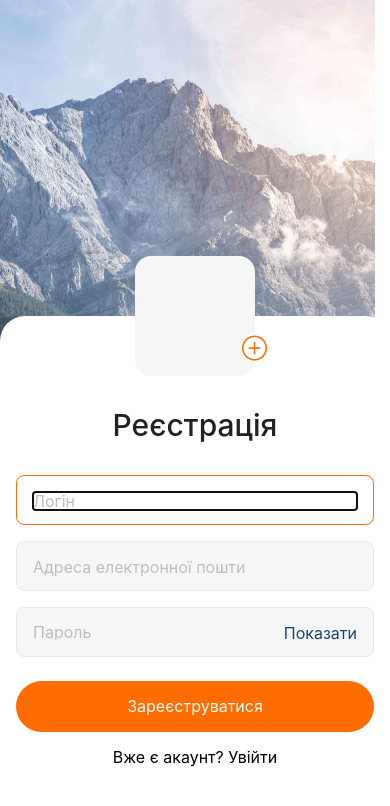
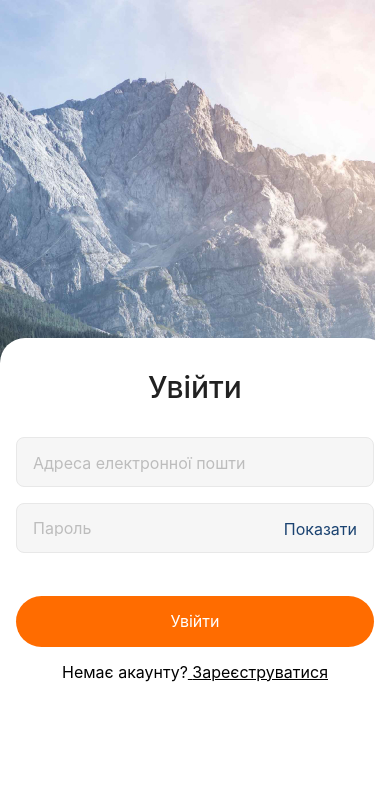
Before and after one commit to mykola-ovchynnik/mobile-app, a React Native app: screen / in a window 390 px wide. Shown: the top 806 px of the page. Built offline with nearby package versions, Linux system fonts and the light colour scheme.

Commit message:
add login screen

```diff
--- a/App.tsx
+++ b/App.tsx
@@ -17,5 +17,5 @@ export default function App() {
     return <ActivityIndicator size={"large"} />;
   }
 
-  return <RegistrationScreen />;
+  return <LoginScreen />;
 }
--- a/screens/LoginScreen.tsx
+++ b/screens/LoginScreen.tsx
@@ -1,75 +1,207 @@
 import {
+  Button,
   Dimensions,
   Image,
+  ImageBackground,
   Keyboard,
   KeyboardAvoidingView,
+  Platform,
   StyleSheet,
   Text,
+  TouchableOpacity,
   TouchableWithoutFeedback,
   View,
 } from "react-native";
 import Input from "../components/Input";
-import { useState } from "react";
+import { colors } from "../styles/global";
+import { useEffect, useState } from "react";
+import Icon from "react-native-vector-icons/SimpleLineIcons";
 
-const SCREEN_WIDTH = Dimensions.get("window").width;
+const { width: SCREEN_WIDTH } = Dimensions.get("window");
 
-const LoginScreen = () => {
+const RegistrationScreen = () => {
   const [email, setEmail] = useState("");
   const [password, setPassword] = useState("");
-  const [isPasswordVisible, setIsPasswordVisible] = useState(false);
+  const [isPasswordVisible, setIsPasswordVisible] = useState(true);
+  const [isKeyboardVisible, setIsKeyboardVisible] = useState(false);
 
-  const handleEmailChange = (text: string) => {
-    setEmail(text);
+  useEffect(() => {
+    const keyboardDidShowListener = Keyboard.addListener(
+      "keyboardDidShow",
+      () => {
+        setIsKeyboardVisible(true);
+      }
+    );
+
+    const keyboardDidHideListener = Keyboard.addListener(
+      "keyboardDidHide",
+      () => {
+        setIsKeyboardVisible(false);
+      }
+    );
+
+    return () => {
+      keyboardDidShowListener.remove();
+      keyboardDidHideListener.remove();
+    };
+  }, []);
+
+  const handleEmailChange = (value: string) => {
+    setEmail(value);
   };
 
-  const handlePasswordChange = (text: string) => {
-    setPassword(text);
+  const handlePasswordChange = (value: string) => {
+    setPassword(value);
   };
 
   const togglePasswordVisibility = () => {
-    setIsPasswordVisible(!isPasswordVisible);
+    setIsPasswordVisible((prev) => !prev);
   };
 
+  const handleFormSubmit = () => {
+    console.log("Email: ", email);
+    console.log("Password: ", password);
+  };
+
+  const showButton = (
+    <TouchableOpacity onPress={togglePasswordVisibility}>
+      <Text style={[styles.baseText, styles.passwordButtonText]}>Показати</Text>
+    </TouchableOpacity>
+  );
+
   return (
-    <TouchableWithoutFeedback onPress={() => Keyboard.dismiss()}>
-      <View>
-        {/* <Image source={require("../assets/background.png")} /> */}
-        <KeyboardAvoidingView style={styles.formContainer}>
-          <Text>Login</Text>
-          <View style={styles.innerContainer}>
+    <View style={styles.container}>
+      <ImageBackground
+        source={require("../assets/images/registration_bg.jpg")}
+        style={StyleSheet.absoluteFill}
+      />
+
+      <TouchableWithoutFeedback onPress={Keyboard.dismiss}>
+        <KeyboardAvoidingView
+          style={styles.content}
+          behavior={Platform.OS === "ios" ? "padding" : "height"}
+        >
+          <View
+            style={[
+              styles.formOuterContainer,
+              !isKeyboardVisible && { height: "60%" },
+            ]}
+          >
+            <Text style={styles.title}>Увійти</Text>
+
+            <View style={styles.formInnerContainer}>
               <Input
                 value={email}
-              placeholder="Email"
+                placeholder="Адреса електронної пошти"
                 onTextChange={handleEmailChange}
               />
               <Input
                 value={password}
-              placeholder="Password"
+                placeholder="Пароль"
+                rightButton={showButton}
+                outerStyles={styles.passwordButton}
                 onTextChange={handlePasswordChange}
-              secureTextEntry={true}
+                secureTextEntry={isPasswordVisible}
               />
             </View>
+
+            {!isKeyboardVisible && (
+              <View style={styles.buttonContainer}>
+                <TouchableOpacity
+                  style={styles.registerButton}
+                  onPress={handleFormSubmit}
+                  accessible={true}
+                  accessibilityRole="button"
+                  accessibilityLabel="Зареєструватися"
+                >
+                  <Text style={[styles.baseText, styles.registerButtonText]}>
+                    Увійти
+                  </Text>
+                </TouchableOpacity>
+
+                <View style={styles.signUpContainer}>
+                  <Text style={[styles.baseText]}>
+                    Немає акаунту?
+                    <TouchableWithoutFeedback>
+                      <Text style={{ textDecorationLine: "underline" }}>
+                        {" "}
+                        Зареєструватися
+                      </Text>
+                    </TouchableWithoutFeedback>
+                  </Text>
+                </View>
+              </View>
+            )}
+          </View>
         </KeyboardAvoidingView>
+      </TouchableWithoutFeedback>
     </View>
-    </TouchableWithoutFeedback>
   );
 };
-
-export default LoginScreen;
 
 const styles = StyleSheet.create({
   container: {
     flex: 1,
-    backgroundColor: "#fff",
+  },
+  content: {
+    flex: 1,
+    justifyContent: "flex-end",
+  },
+  formOuterContainer: {
+    position: "relative",
+    paddingTop: 32,
+    paddingLeft: 16,
+    paddingBottom: 32,
+    paddingRight: 16,
+    width: SCREEN_WIDTH,
+    alignItems: "center",
+    backgroundColor: colors.white,
+    borderTopLeftRadius: 25,
+    borderTopRightRadius: 25,
+  },
+  title: {
+    color: colors.blackPrimary,
+    fontSize: 30,
+    fontWeight: "500",
+    lineHeight: 35.16,
+    marginBottom: 32,
+  },
+  formInnerContainer: {
+    width: "100%",
+    gap: 16,
+  },
+  baseText: {
+    fontWeight: "400",
+    fontSize: 16,
+    lineHeight: 18,
+  },
+  passwordButton: {
+    flexDirection: "row",
+    justifyContent: "space-between",
+  },
+  passwordButtonText: {
+    color: colors.blue,
+  },
+  buttonContainer: {
+    marginTop: 43,
+    gap: 16,
+    width: "100%",
+  },
+  registerButton: {
+    backgroundColor: colors.orange,
+    paddingVertical: 16,
+    borderRadius: 100,
+    alignItems: "center",
+  },
+  registerButtonText: {
+    color: colors.white,
+    lineHeight: 18.75,
+  },
+  signUpContainer: {
+    flexDirection: "row",
     alignItems: "center",
     justifyContent: "center",
   },
-  formContainer: {
-    width: SCREEN_WIDTH,
-    alignItems: "center",
-  },
-  innerContainer: {
-    width: "100%",
-    padding: 20,
-  },
 });
+
+export default RegistrationScreen;
```
Lines whose indentation alone changed are shown as unchanged.
